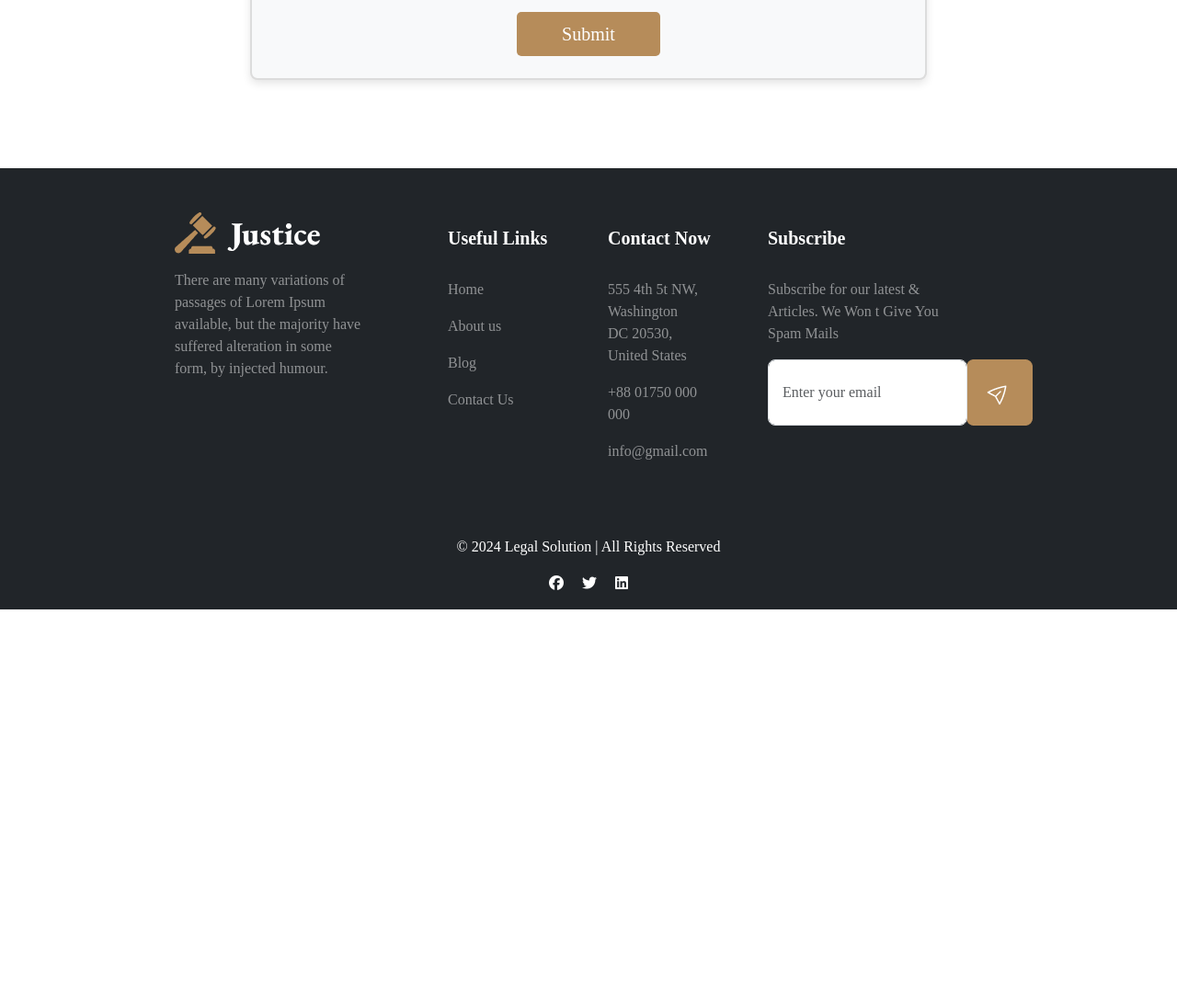
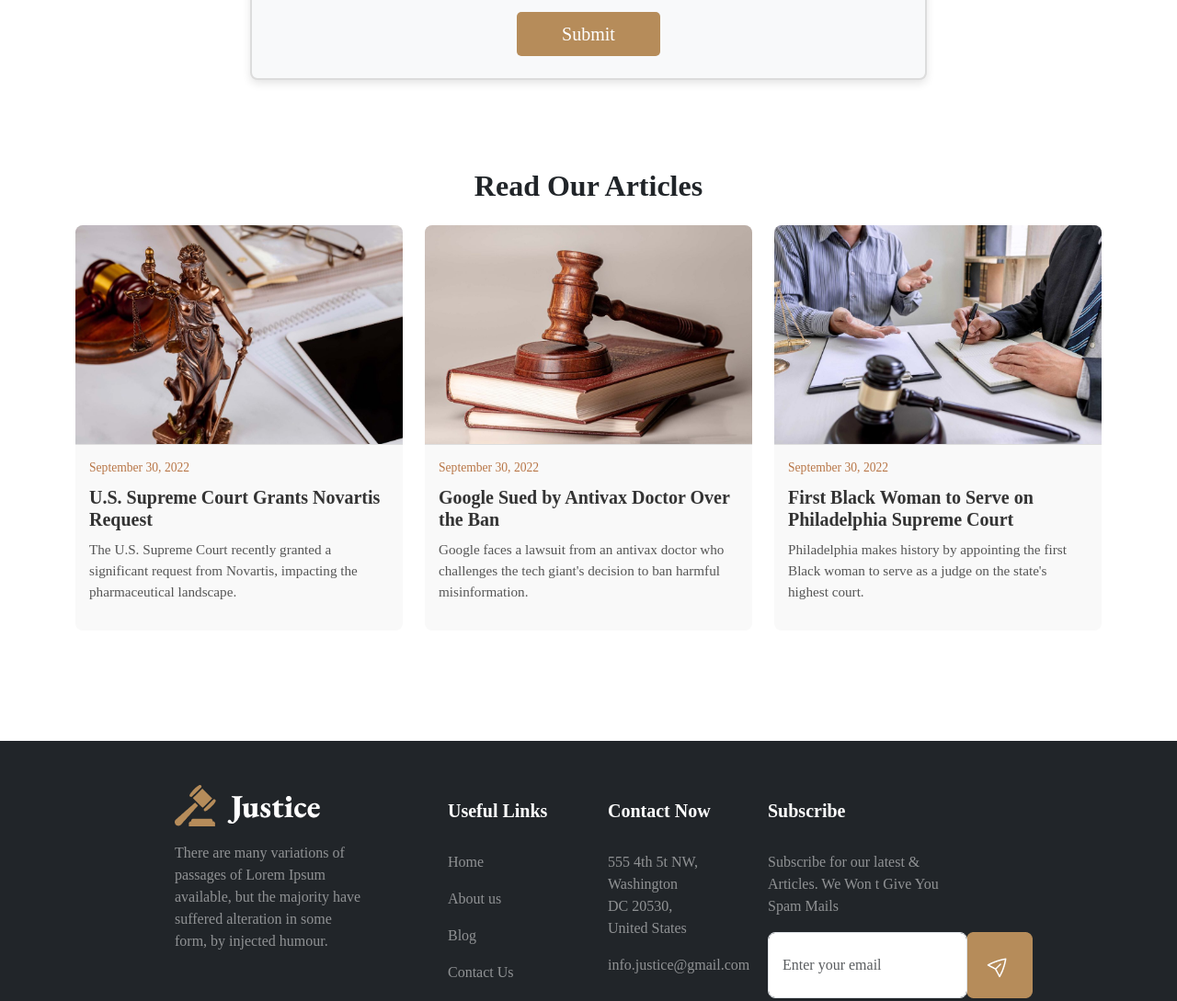
Before and after one commit to CodewithShahriar/legal-solution, a plain HTML site: page index.html in a window 1280 px wide. Shown: the part 4560-5649 px from the top of the page at 92% size. Before the commit the page ends 5223 px from the top, so only its background shows below. Drawn offline with nearby package versions, Linux system fonts and the light colour scheme.

Commit message:
article section added

```diff
--- a/index.html
+++ b/index.html
@@ -348,6 +348,52 @@
   </div>
 </section>
 
+<section class="articles-section py-5">
+    <div class="container text-center">
+      <h2 class="fw-bold mb-4">Read Our Articles</h2>
+      <div class="row justify-content-center">
+        <!-- Article 1 -->
+        <div class="col-md-4 mb-4">
+          <div class="article-box border-0">
+            <img src="images/article1.jpg" class="article-img" alt="Article Image 1">
+            <div class="article-content">
+              <p class="article-date">September 30, 2022</p>
+              <h5 class="article-title">U.S. Supreme Court Grants Novartis Request</h5>
+              <p class="article-text">
+                The U.S. Supreme Court recently granted a significant request from Novartis, impacting the pharmaceutical landscape.
+              </p>
+            </div>
+          </div>
+        </div>
+        <!-- Article 2 -->
+        <div class="col-md-4 mb-4">
+          <div class="article-box border-0">
+            <img src="images/article2.jpg" class="article-img" alt="Article Image 2">
+            <div class="article-content">
+              <p class="article-date">September 30, 2022</p>
+              <h5 class="article-title">Google Sued by Antivax Doctor Over the Ban</h5>
+              <p class="article-text">
+                Google faces a lawsuit from an antivax doctor who challenges the tech giant's decision to ban harmful misinformation.
+              </p>
+            </div>
+          </div>
+        </div>
+        <!-- Article 3 -->
+        <div class="col-md-4 mb-4">
+          <div class="article-box border-0">
+            <img src="images/article3.jpg" class="article-img" alt="Article Image 3">
+            <div class="article-content">
+              <p class="article-date">September 30, 2022</p>
+              <h5 class="article-title">First Black Woman to Serve on Philadelphia Supreme Court</h5>
+              <p class="article-text">
+                Philadelphia makes history by appointing the first Black woman to serve as a judge on the state's highest court.
+              </p>
+            </div>
+          </div>
+        </div>
+      </div>
+    </div>
+  </section>
 
 
 
@@ -376,9 +422,9 @@
                 <h5 class="fw-bold pb-4 mt-3">Contact Now</h5>
                   <p class="text-white-50">555 4th 5t NW, Washington <br>
                     DC 20530, United States</p>
-                  <p class="text-white-50">+88 01750 000 000 </p>
+
                   <p class="text-white-50">
-                    info@gmail.com
+                    info.justice@gmail.com
                    </p>
 
 
--- a/style.css
+++ b/style.css
@@ -152,3 +152,57 @@
 .who-we-are p:last-child {
     margin-bottom: 0; /* Removes bottom margin from the last paragraph */
 }
+
+
+.articles-section {
+    background-color: #ffffff; /* White background */
+}
+
+.article-box {
+    background: #f9f9f9; /* Light gray background for article container */
+    border-radius: 8px; /* Rounded corners */
+    overflow: hidden;
+    transition: transform 0.3s ease, box-shadow 0.3s ease;
+}
+
+.article-box:hover {
+    transform: translateY(-5px);
+    box-shadow: 0 8px 20px rgba(0, 0, 0, 0.1);
+}
+
+.article-img {
+    width: 100%;
+    height: auto;
+    display: block;
+    border-bottom: 1px solid #ddd;
+}
+
+.article-content {
+    padding: 15px;
+    text-align: left;
+}
+
+.article-title {
+    font-weight: bold;
+    color: #333333; /* Dark gray for title */
+    margin-bottom: 10px;
+    font-size: 1.25rem;
+}
+
+.article-text {
+    color: #555555; /* Subtle gray for description */
+    font-size: 0.95rem;
+    margin-top: 5px;
+}
+
+.article-date {
+    color: #b87647; /* Brown color for the date */
+    font-size: 0.85rem;
+    margin-bottom: 10px;
+}
+
+@media (max-width: 768px) {
+    .article-content {
+        text-align: center; /* Center align for smaller screens */
+    }
+}
```
